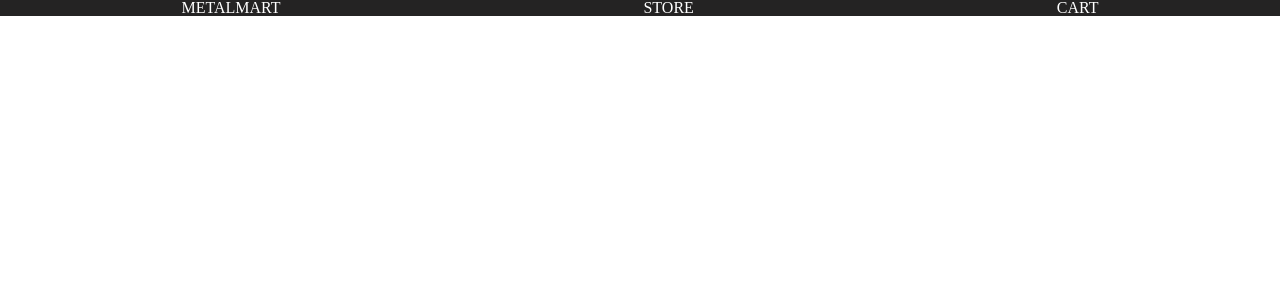
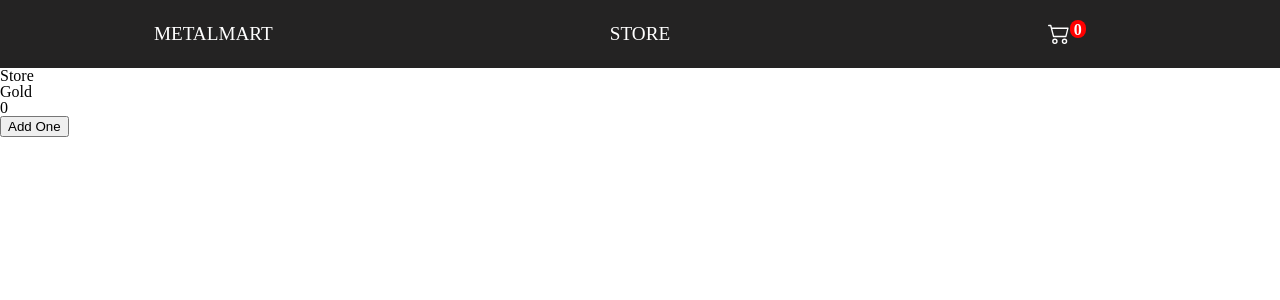
Before and after one commit to cjsellwood/shopping-cart, a React (Create React App) app: page /store in a window 1280 px wide. Shown: the top 300 px of the page. Built offline with nearby package versions, Linux system fonts and the light colour scheme.

Commit message:
Router working to switch pages

```diff
--- a/src/App.css
+++ b/src/App.css
@@ -1,7 +1,53 @@
-.Nav {
-  display: flex;
-  justify-content: space-around;
+.Nav ul {
+  display: grid;
+  grid-template-columns: repeat(3, 1fr);
   background-color: rgb(36, 35, 35);
   color: white;
   text-transform: uppercase;
+  text-align: center;
 }
+
+.Nav li {
+
+  font-size: 1.2rem;
+  display: flex;
+  align-items: center;
+  justify-content: center;
+}
+
+.Nav a {
+  text-decoration: none;
+  color: white;
+  display: flex;
+  padding: 20px 20px;
+}
+
+.Nav a:hover {
+  background-color: rgb(77, 77, 77);
+}
+
+.Nav a:focus {
+  background-color: transparent;
+}
+
+.cart-icon {
+  width: 22px;
+  height: 22px;
+  margin-top: 2px;
+}
+
+.cart-quantity {
+  height: 10px;
+  font-size: 16px;
+  line-height: 12px;
+  margin-bottom: 10px;
+  font-weight: 700;
+  color: rgb(255, 255, 255);
+  background-color: rgb(255, 0, 0);
+  padding: 4px;
+  border-radius: 100px;
+  -webkit-border-radius: 100px;
+  -moz-border-radius: 100px;
+  -ms-border-radius: 100px;
+  -o-border-radius: 100px;
+}
--- a/src/App.js
+++ b/src/App.js
@@ -1,17 +1,56 @@
-import './App.css';
+import "./App.css";
+import { Link, useLocation } from "react-router-dom";
+import { useState } from "react";
 
 const App = () => {
+  const addOne = () => {
+    const newData = { ...data };
+    newData.quantity = newData.quantity + 1;
+    setData(newData);
+  };
+
+  const [data, setData] = useState({
+    name: "Gold",
+    price: 122.4,
+    quantity: 0,
+    addOne,
+  });
+
+  let location = useLocation();
+  location.state = data;
+  console.log(location);
+  console.log(data);
   return (
     <div className="App">
       <nav className="Nav">
-        <div>
-          MetalMart
-        </div>
-        <div>Store</div>
-        <div>Cart</div>
+        <ul>
+          <li>
+            <Link to="/">MetalMart</Link>
+          </li>
+          <li>
+            <Link to="/store" state={data}>
+              Store
+            </Link>
+          </li>
+          <li>
+            <Link to="/cart">
+              <svg
+                xmlns="http://www.w3.org/2000/svg"
+                width="16"
+                height="16"
+                fill="currentColor"
+                viewBox="0 0 16 16"
+                className="cart-icon"
+              >
+                <path d="M0 2.5A.5.5 0 0 1 .5 2H2a.5.5 0 0 1 .485.379L2.89 4H14.5a.5.5 0 0 1 .485.621l-1.5 6A.5.5 0 0 1 13 11H4a.5.5 0 0 1-.485-.379L1.61 3H.5a.5.5 0 0 1-.5-.5zM3.14 5l1.25 5h8.22l1.25-5H3.14zM5 13a1 1 0 1 0 0 2 1 1 0 0 0 0-2zm-2 1a2 2 0 1 1 4 0 2 2 0 0 1-4 0zm9-1a1 1 0 1 0 0 2 1 1 0 0 0 0-2zm-2 1a2 2 0 1 1 4 0 2 2 0 0 1-4 0z" />
+              </svg>
+              <div className="cart-quantity">0</div>
+            </Link>
+          </li>
+        </ul>
       </nav>
     </div>
   );
-}
+};
 
 export default App;
--- /dev/null
+++ b/src/Routes.js
@@ -0,0 +1,21 @@
+import React from "react";
+import { BrowserRouter, Switch, Route } from "react-router-dom";
+import MetalMart from "./components/MetalMart";
+import Store from "./components/Store";
+import Cart from "./components/Cart";
+import App from "./App"
+
+const Routes = () => {
+  return (
+    <BrowserRouter>
+      <App/>
+      <Switch>
+        <Route path="/" exact component={MetalMart}/>
+        <Route path="/store" component={Store} />
+        <Route path="/cart" component={Cart} />
+      </Switch>
+    </BrowserRouter>
+  );
+};
+
+export default Routes;
--- /dev/null
+++ b/src/components/Cart.js
@@ -0,0 +1,7 @@
+import React from "react";
+
+const Cart = () => {
+  return <div>Cart</div>;
+};
+
+export default Cart;
--- /dev/null
+++ b/src/components/MetalMart.js
@@ -0,0 +1,11 @@
+import React from 'react'
+
+const MetalMart = () => {
+  return (
+    <div>
+      MetalMart Homepage
+    </div>
+  )
+}
+
+export default MetalMart
--- /dev/null
+++ b/src/components/Store.js
@@ -0,0 +1,15 @@
+import React from "react";
+
+const Store = (props) => {
+  console.log(props.location.state);
+  return (
+    <div>
+      Store
+      <p>{props.location.state.name}</p>
+      <p>{props.location.state.quantity}</p>
+      <button onClick={props.location.state.addOne}>Add One</button>
+    </div>
+  );
+};
+
+export default Store;
--- a/src/index.js
+++ b/src/index.js
@@ -1,11 +1,11 @@
-import React from 'react';
-import ReactDOM from 'react-dom';
-import './index.css';
-import App from './App';
+import React from "react";
+import ReactDOM from "react-dom";
+import "./index.css";
+import Routes from "./Routes";
 
 ReactDOM.render(
   <React.StrictMode>
-    <App />
+    <Routes />
   </React.StrictMode>,
-  document.getElementById('root')
+  document.getElementById("root")
 );
```
Also changed, not shown: src/components/Cart.css (added), src/components/MetalMart.css (added), src/components/Store.css (added), 1 other file (tests, documents, lock files or other folders).
